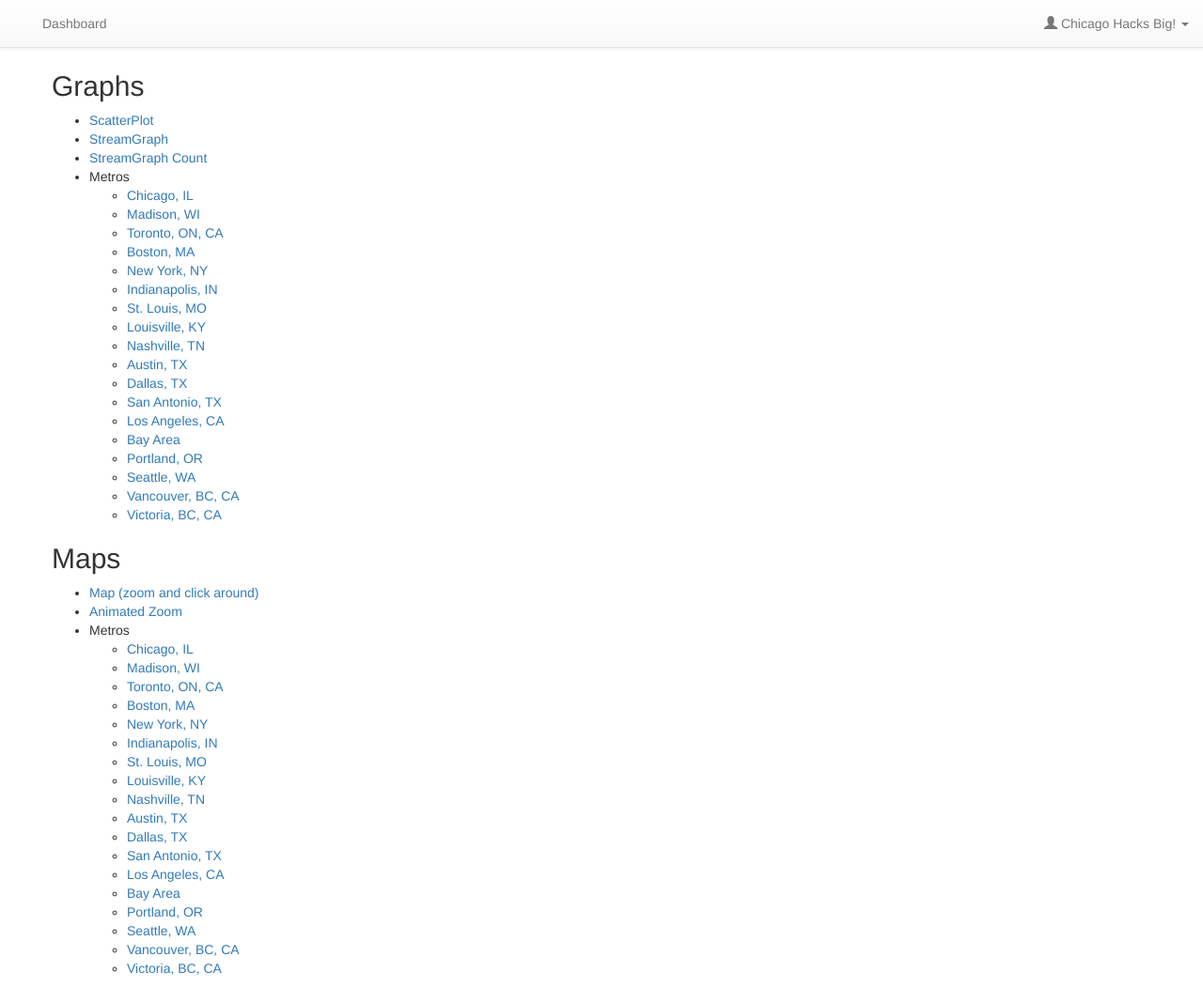
After one commit to NationalAssociationOfRealtors/ChicagoHacksBig, a Flask app: page / in a window 1280 px wide. The commit adds this page. Shown: the whole page at 94% size. Run offline with Flask 2, Linux system fonts and the light colour scheme; data that the repository does not hold is empty; some libraries are stand-ins or nearby versions.

Commit message:
adds index page

```diff
--- a/hack/controllers/geofences.py
+++ b/hack/controllers/geofences.py
@@ -31,6 +31,15 @@ locations = [
     {'id':50, 'name':'Vancouver, BC, CA', 'coords':[49.281868, -123.122885]},
     {'id':9, 'name':'Victoria, BC, CA', 'coords':[48.428130, -123.363824]},
 ];
+
+def get_location(id):
+    for l in locations:
+        if l['id'] == id: return l
+
+class Index(MethodView):
+
+    def get(self):
+        return render_template("index.html", locations=locations)
 
 class ScatterPlot(MethodView):
     def get(self):
@@ -77,6 +86,7 @@ class StreamGraphCount(MethodView):
 class StreamGraphMetro(MethodView):
     def get(self, metro_id):
         logging.info(metro_id)
+        location = get_location(int(metro_id))
         q = "SELECT COUNT(visits) as mean FROM \"geofence.sighting\" WHERE time > '2016-02-18T22:00:00Z' and time < '2016-02-19T12:00:00Z' and metro_id = '{}' GROUP BY place_name,time(15m) fill(0)".format(metro_id)
         res = g.INFLUX.query(q)
         data = []
@@ -87,7 +97,7 @@ class StreamGraphMetro(MethodView):
                 'size':20,
                 'shape':'circle',
             } for p in i[1]]})
-        return render_template("geofence/map.html", data=json.dumps(data))
+        return render_template("geofence/streamgraph.html", data=json.dumps(data), name=location['name'])
 
 class MapView(MethodView):
 
@@ -132,6 +142,7 @@ class MapHeatmapMetroView(MethodView):
         return render_template("geofence/mapmetro.html", data=json.dumps(data), metro_id=metro_id, locations=json.dumps(locations))
 
 
+geofence.add_url_rule("/", view_func=Index.as_view('index'))
 geofence.add_url_rule("/scatterplot", view_func=ScatterPlot.as_view('scatterplot'))
 geofence.add_url_rule("/streamgraph", view_func=StreamGraph.as_view('streamgraph'))
 geofence.add_url_rule("/streamgraphcount", view_func=StreamGraphCount.as_view('streamgraphcount'))
--- a/hack/views/templates/geofence/streamgraph.html
+++ b/hack/views/templates/geofence/streamgraph.html
@@ -13,6 +13,7 @@
 {% endblock %}
 
 {% block content %}
+<h2>{{name}}</h2>
 <div id="chart"><svg></svg></div>
 <script>
     var data = {{data|safe}};
--- /dev/null
+++ b/hack/views/templates/index.html
@@ -0,0 +1,29 @@
+{% extends 'base.html' %}
+
+{% block content %}
+<h2>Graphs</h2>
+<ul>
+    <li><a href="{{url_for('.scatterplot')}}">ScatterPlot</a></li>
+    <li><a href="{{url_for('.streamgraph')}}">StreamGraph</a></li>
+    <li><a href="{{url_for('.streamgraphcount')}}">StreamGraph Count</a></li>
+    <li>Metros
+        <ul>
+        {% for l in locations %}
+            <li><a href="{{url_for('.streamgraphmetro', metro_id=l.id)}}">{{l.name}}</a></li>
+        {% endfor %}
+        </ul>
+    </li>
+</ul>
+<h2>Maps</h2>
+<ul>
+    <li><a href="{{url_for('.map')}}">Map (zoom and click around)</a></li>
+    <li><a href="{{url_for('.mapanimated')}}">Animated Zoom</a></li>
+    <li>Metros
+        <ul>
+        {% for l in locations %}
+            <li><a href="{{url_for('.mapmetro', metro_id=l.id)}}">{{l.name}}</a></li>
+        {% endfor %}
+        </ul>
+    </li>
+</ul>
+{% endblock %}
```
